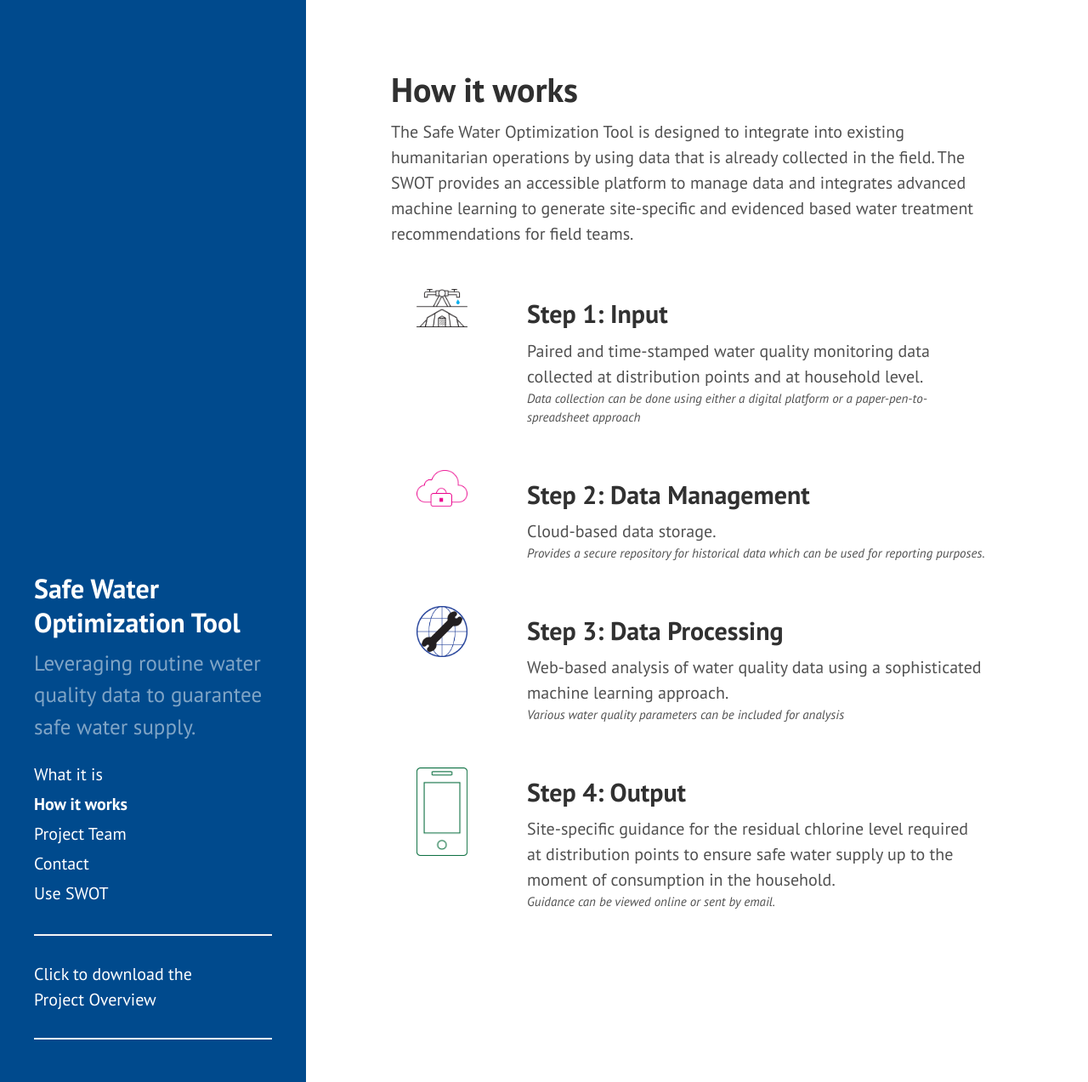
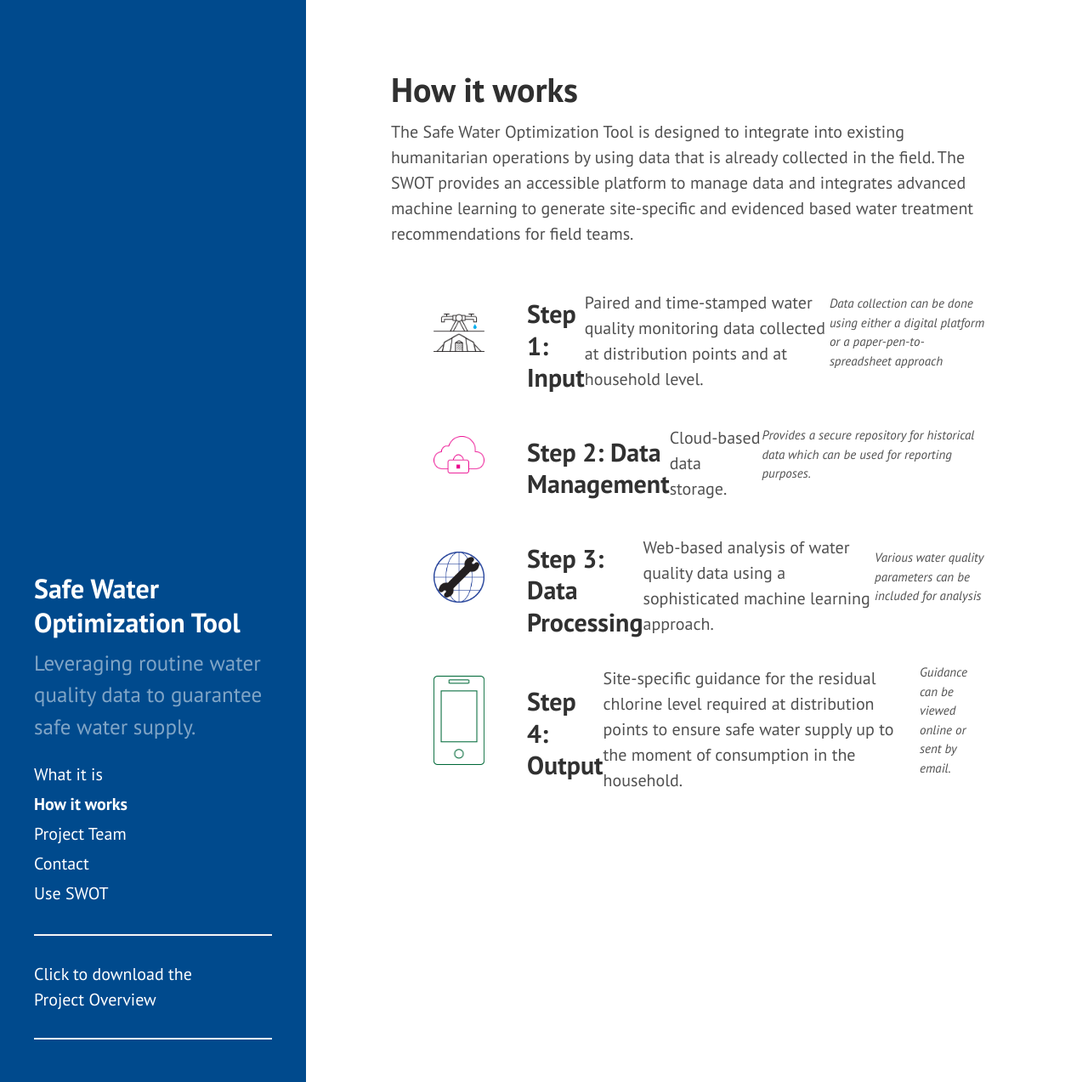
Before and after one commit to safeh2o/swot-infopage, a Jekyll site: the page built from how-it-works.md, in a window 1280 px wide and 1273 px high. Shown: the whole window at 85% size. Built offline with Jekyll 4.4.1, drawn with Linux system fonts in a browser that asks for light colours; Markdown is read by kramdown in place of the engine named in the settings.

Commit message:
Update poole.css

```diff
--- a/public/css/poole.css
+++ b/public/css/poole.css
@@ -392,8 +392,9 @@
 }
 
 .workflow-item {
-  text-align: left;
+  text-align: left !important;
   margin: 10px;
+  display: flex;
   justify-content: center;
   align-items: center;
 }
```
